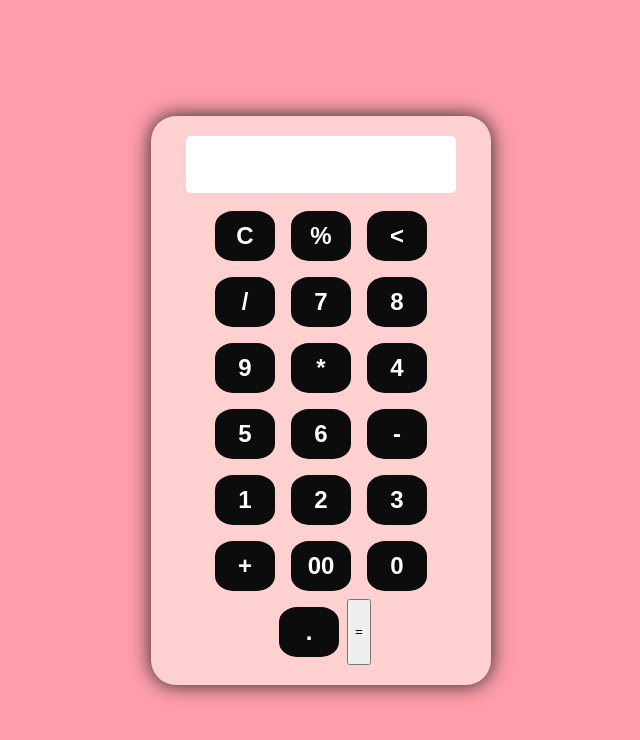
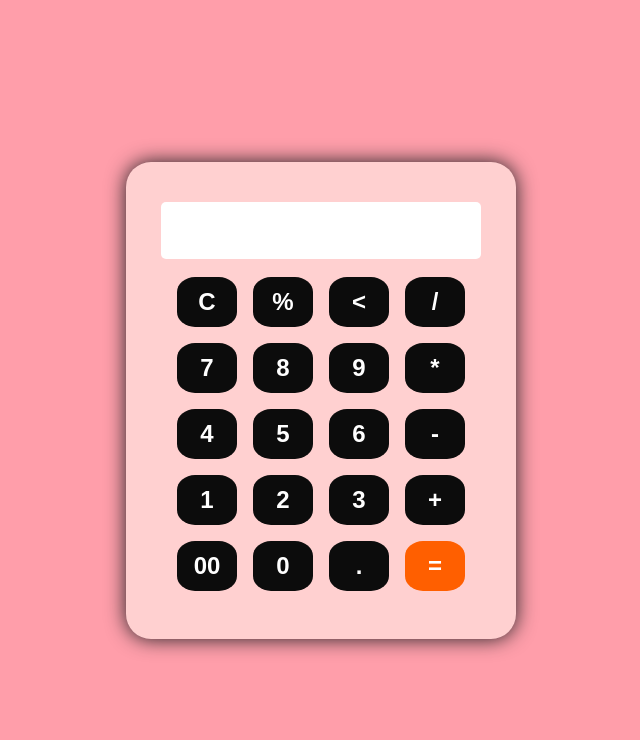
Before and after one commit to mitrasai/projects-frontend, a plain HTML site: page numwiz-calculator/calculator.html in a window 1280 px wide. Shown: the whole page, without its empty margins (319-959 px from the left). Drawn offline with Linux system fonts and the light colour scheme.

Commit message:
Update calculator.css

```diff
--- a/numwiz-calculator/calculator.css
+++ b/numwiz-calculator/calculator.css
@@ -9,9 +9,9 @@ body{
 
 #calculator{
     margin: 0 auto;
-    width: 300px;
+    width: 310px;
     background-color: #FFD0D0;
-    padding: 20px;
+    padding: 40px;
     border-radius: 25px;
     box-shadow: 0px 0px 20px #1f2023;
     backdrop-filter: blur(20px);
@@ -31,7 +31,7 @@ input{
     border: none;
     font-size: 2rem;
     font-weight: bold;
-    width: 250px;
+    width: 300px;
 }
 
 input:focus{
@@ -67,3 +67,26 @@ input:focus{
     border: 2px solid #000000;
     cursor: pointer;
 }
+
+.equals-btn{
+    width: 60px;
+    height: 50px;
+    margin: 8px;
+    background-color: #FF5F00;
+    color: #FFFFFF;
+    display: block;
+    border: none;
+    font-size: 1.5rem;
+    font-weight: bold;
+    outline: none;
+    border: none;
+    border-radius: 30%;
+    transition: 0.5s;
+}
+
+.equals-btn:hover{
+    background-color: transparent;
+    color: #0C0C0C;
+    border: 2px solid #000000;
+    cursor: pointer;
+}
```
